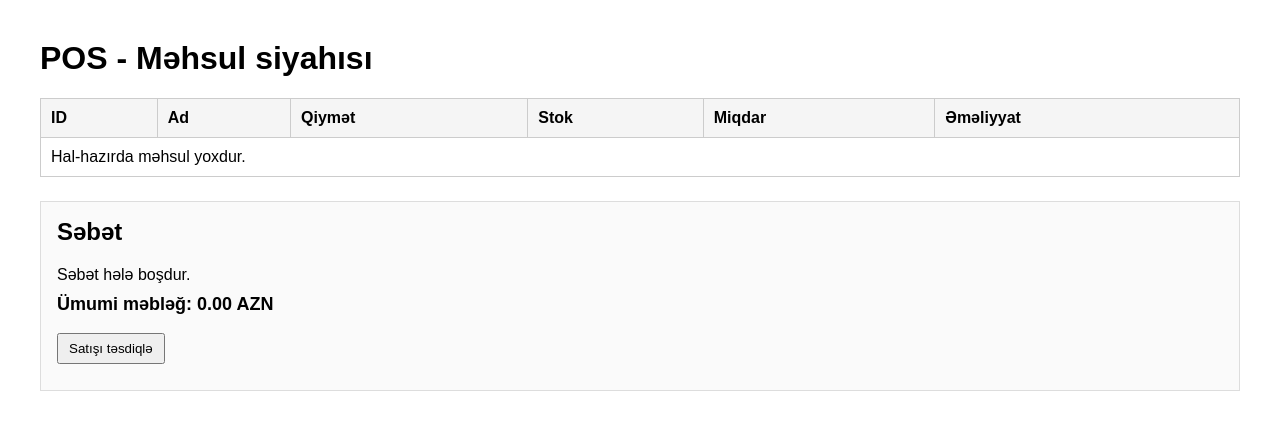
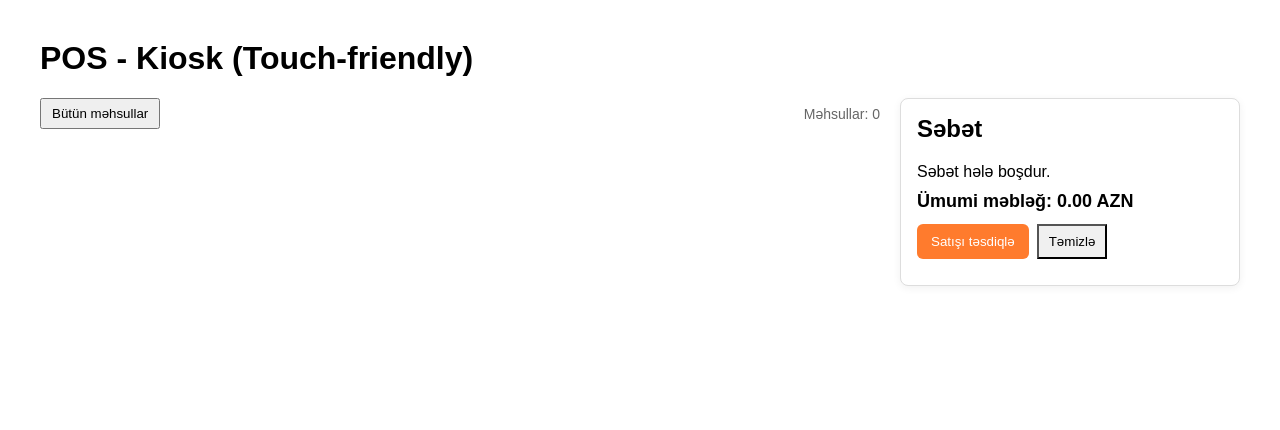
Before and after one commit to Rufat19/POS-gigaversia, a Flask app: template templates/products.html in a window 1280 px wide. Shown: the top 430 px of the page. Run offline with Flask 3, Linux system fonts and the light colour scheme; the template is opened without the code that fills it, so the values that code supplies are empty; some libraries are stand-ins or nearby versions.

Commit message:
Add categories and kiosk UI; seed script updated with full product list; ensure category column in DB
\nCo-authored-by: Copilot <223556219+Copilot@users.noreply.github.com>

```diff
--- a/app.py
+++ b/app.py
@@ -49,12 +49,18 @@ def init_db():
                 """
                 CREATE TABLE IF NOT EXISTS products (
                     id SERIAL PRIMARY KEY,
-                    name VARCHAR(100) NOT NULL,
+                    name VARCHAR(200) NOT NULL,
+                    category VARCHAR(50) DEFAULT 'Other',
                     price NUMERIC(10,2) NOT NULL,
                     stock INT NOT NULL DEFAULT 0
                 )
                 """
             )
+            # Ensure category column exists (for older DBs)
+            try:
+                cur.execute("ALTER TABLE products ADD COLUMN IF NOT EXISTS category VARCHAR(50) DEFAULT 'Other'")
+            except Exception:
+                pass
             cur.execute(
                 """
                 CREATE TABLE IF NOT EXISTS sales (
@@ -87,11 +93,19 @@ def init_db():
             CREATE TABLE IF NOT EXISTS products (
                 id INTEGER PRIMARY KEY AUTOINCREMENT,
                 name TEXT NOT NULL,
+                category TEXT DEFAULT 'Other',
                 price REAL NOT NULL,
                 stock INTEGER NOT NULL DEFAULT 0
             )
             """
         )
+        # Add category column if missing (SQLite)
+        cols = [row[1] for row in conn.execute("PRAGMA table_info('products')").fetchall()]
+        if 'category' not in cols:
+            try:
+                conn.execute("ALTER TABLE products ADD COLUMN category TEXT DEFAULT 'Other'")
+            except Exception:
+                pass
         conn.execute(
             """
             CREATE TABLE IF NOT EXISTS sales (
@@ -129,11 +143,14 @@ def products_page():
     database_url, _ = get_db_config()
     if database_url:
         with conn.cursor() as cur:
-            cur.execute("SELECT id, name, price, stock FROM products ORDER BY id")
+            cur.execute("SELECT id, name, category, price, stock FROM products ORDER BY id")
             products = cur.fetchall()
+            cur.execute("SELECT DISTINCT category FROM products ORDER BY category")
+            categories = [r['category'] for r in cur.fetchall()]
     else:
-        products = conn.execute("SELECT id, name, price, stock FROM products ORDER BY id").fetchall()
-    return render_template("products.html", products=products)
+        products = conn.execute("SELECT id, name, category, price, stock FROM products ORDER BY id").fetchall()
+        categories = [r[0] for r in conn.execute("SELECT DISTINCT category FROM products ORDER BY category").fetchall()]
+    return render_template("products.html", products=products, categories=categories)
 
 
 @app.route("/checkout", methods=["POST"])
--- a/templates/products.html
+++ b/templates/products.html
@@ -18,60 +18,64 @@
     </style>
   </head>
   <body>
-    <h1>POS - Məhsul siyahısı</h1>
-    <table>
-      <thead>
-        <tr>
-          <th>ID</th>
-          <th>Ad</th>
-          <th>Qiymət</th>
-          <th>Stok</th>
-          <th>Miqdar</th>
-          <th>Əməliyyat</th>
-        </tr>
-      </thead>
-      <tbody>
-        {% for product in products %}
-        <tr>
-          <td>{{ product.id }}</td>
-          <td>{{ product.name }}</td>
-          <td>{{ "%.2f" | format(product.price) }}</td>
-          <td id="stock-{{ product.id }}">{{ product.stock }}</td>
-          <td>
-            <input type="number" min="1" value="1" class="qty-input" id="qty-{{ product.id }}">
-          </td>
-          <td>
-            <button
-              class="btn"
-              type="button"
-              data-id="{{ product.id }}"
-              data-name="{{ product.name }}"
-              data-price="{{ product.price }}"
-              onclick="addToCart(this)"
-            >
-              Səbətə əlavə et
-            </button>
-          </td>
-        </tr>
-        {% else %}
-        <tr>
-          <td colspan="6">Hal-hazırda məhsul yoxdur.</td>
-        </tr>
-        {% endfor %}
-      </tbody>
-    </table>
+    <h1>POS - Kiosk (Touch-friendly)</h1>
 
-    <div class="cart-box">
-      <h2>Səbət</h2>
-      <div id="cart-items">Səbət hələ boşdur.</div>
-      <div class="total" id="cart-total">Ümumi məbləğ: 0.00 AZN</div>
-      <br>
-      <button class="btn" type="button" onclick="checkout()">Satışı təsdiqlə</button>
-      <div id="checkout-message" style="margin-top: 10px;"></div>
+    <div style="display:flex; gap:20px; align-items:flex-start">
+      <main style="flex:1">
+        <section style="margin-bottom:16px">
+          <div style="display:flex; gap:8px; flex-wrap:wrap; align-items:center">
+            <button class="btn" onclick="filterCategory('All')">Bütün məhsullar</button>
+            {% for cat in categories %}
+              <button class="btn" onclick="filterCategory('{{ cat }}')">{{ cat }}</button>
+            {% endfor %}
+            <div style="margin-left:auto; font-size:14px; color:#666">Məhsullar: {{ products|length }}</div>
+          </div>
+        </section>
+
+        <section id="products-grid" style="display:grid; grid-template-columns: repeat(auto-fill,minmax(220px,1fr)); gap:16px">
+          {% for product in products %}
+            <div class="card" data-category="{{ product.category }}" style="border:1px solid #eee; padding:12px; border-radius:8px; background:#fff; box-shadow:0 1px 3px rgba(0,0,0,0.03)">
+              <div style="height:90px; background:#f7e6de; border-radius:6px; display:flex; align-items:center; justify-content:center; color:#c88; margin-bottom:8px">ŞƏKİL YAXIN GÖRÜNƏCƏK</div>
+              <div style="font-weight:600">{{ product.name }}</div>
+              <div style="font-size:13px; color:#666">Kateqoriya: {{ product.category }}</div>
+              <div style="margin-top:8px; display:flex; justify-content:space-between; align-items:center">
+                <div style="font-weight:700; color:#d9534f">{{ "%.2f" | format(product.price) }} AZN</div>
+                <div style="font-size:13px; color:#666">Stok: <span id="stock-{{ product.id }}">{{ product.stock }}</span></div>
+              </div>
+
+              <div style="margin-top:8px; display:flex; gap:8px; align-items:center">
+                <input type="number" min="1" value="1" class="qty-input" id="qty-{{ product.id }}" style="width:72px; padding:8px; border-radius:6px; border:1px solid #ddd">
+                <button class="btn" style="background:#ff7b2d; color:white; border:none; padding:8px 12px; border-radius:6px" type="button" data-id="{{ product.id }}" data-name="{{ product.name }}" data-price="{{ product.price }}" onclick="addToCart(this)">Seç</button>
+              </div>
+
+            </div>
+          {% endfor %}
+        </section>
+      </main>
+
+      <aside style="width:340px; position:sticky; top:20px">
+        <div class="cart-box" style="border-radius:8px; box-shadow:0 2px 8px rgba(0,0,0,0.06); padding:16px; background:#fff">
+          <h2 style="margin-top:0">Səbət</h2>
+          <div id="cart-items">Səbət hələ boşdur.</div>
+          <div class="total" id="cart-total">Ümumi məbləğ: 0.00 AZN</div>
+          <div style="margin-top:12px; display:flex; gap:8px">
+            <button class="btn" type="button" onclick="checkout()" style="background:#ff7b2d; color:white; border:none; padding:10px 14px; border-radius:6px">Satışı təsdiqlə</button>
+            <button class="btn" type="button" onclick="cart.length=0; renderCart();" style="background:#f0f0f0;">Təmizlə</button>
+          </div>
+          <div id="checkout-message" style="margin-top:10px;color:green;font-weight:600"></div>
+        </div>
+      </aside>
     </div>
 
     <script>
       const cart = [];
+      function filterCategory(cat) {
+        const cards = document.querySelectorAll('#products-grid .card');
+        cards.forEach(c => {
+          if (cat === 'All' || c.dataset.category === cat) c.style.display = '';
+          else c.style.display = 'none';
+        });
+      }
 
       function addToCart(button) {
         const id = Number(button.dataset.id);
```
Also changed, not shown: seed_products.py (+82 -17 lines).
